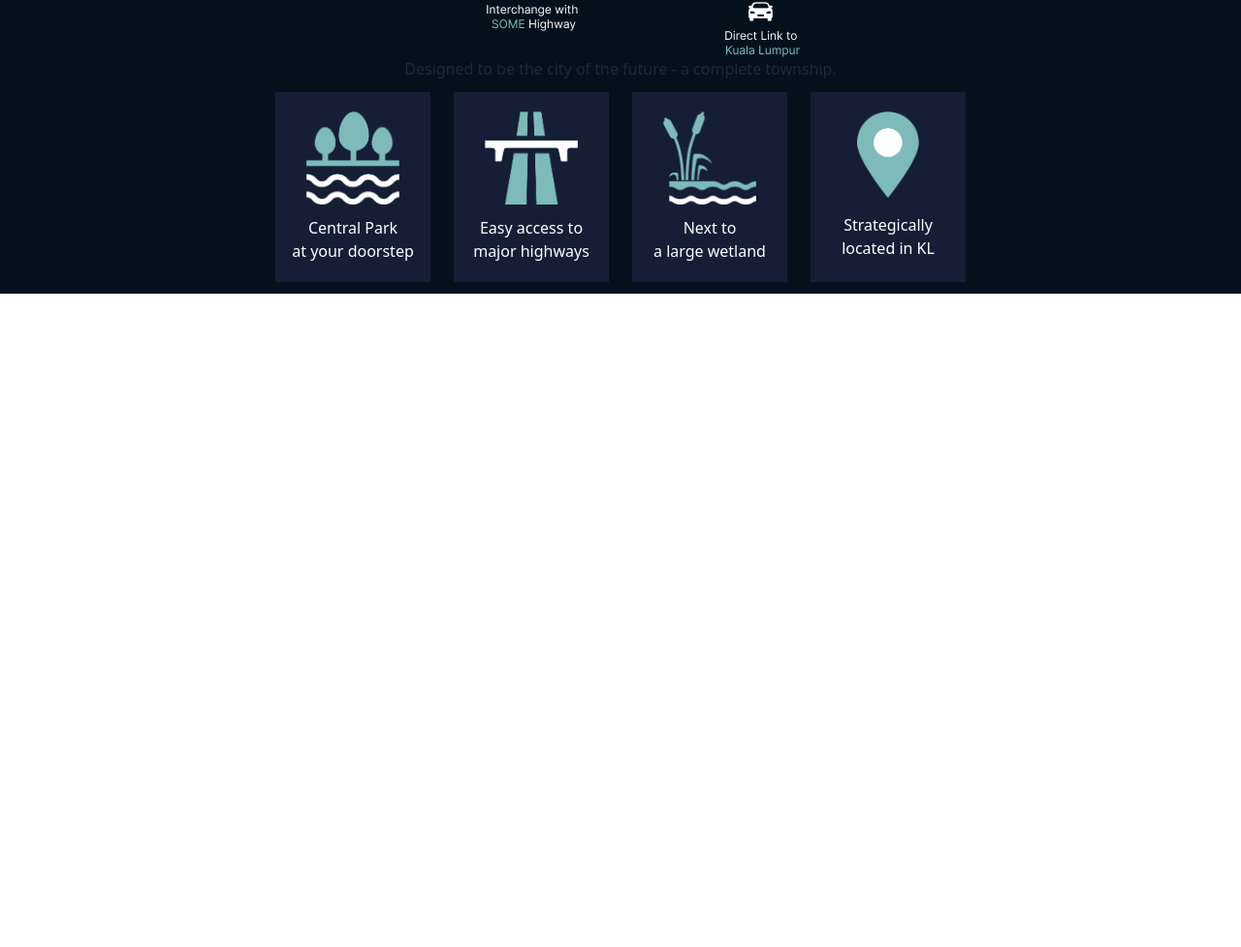
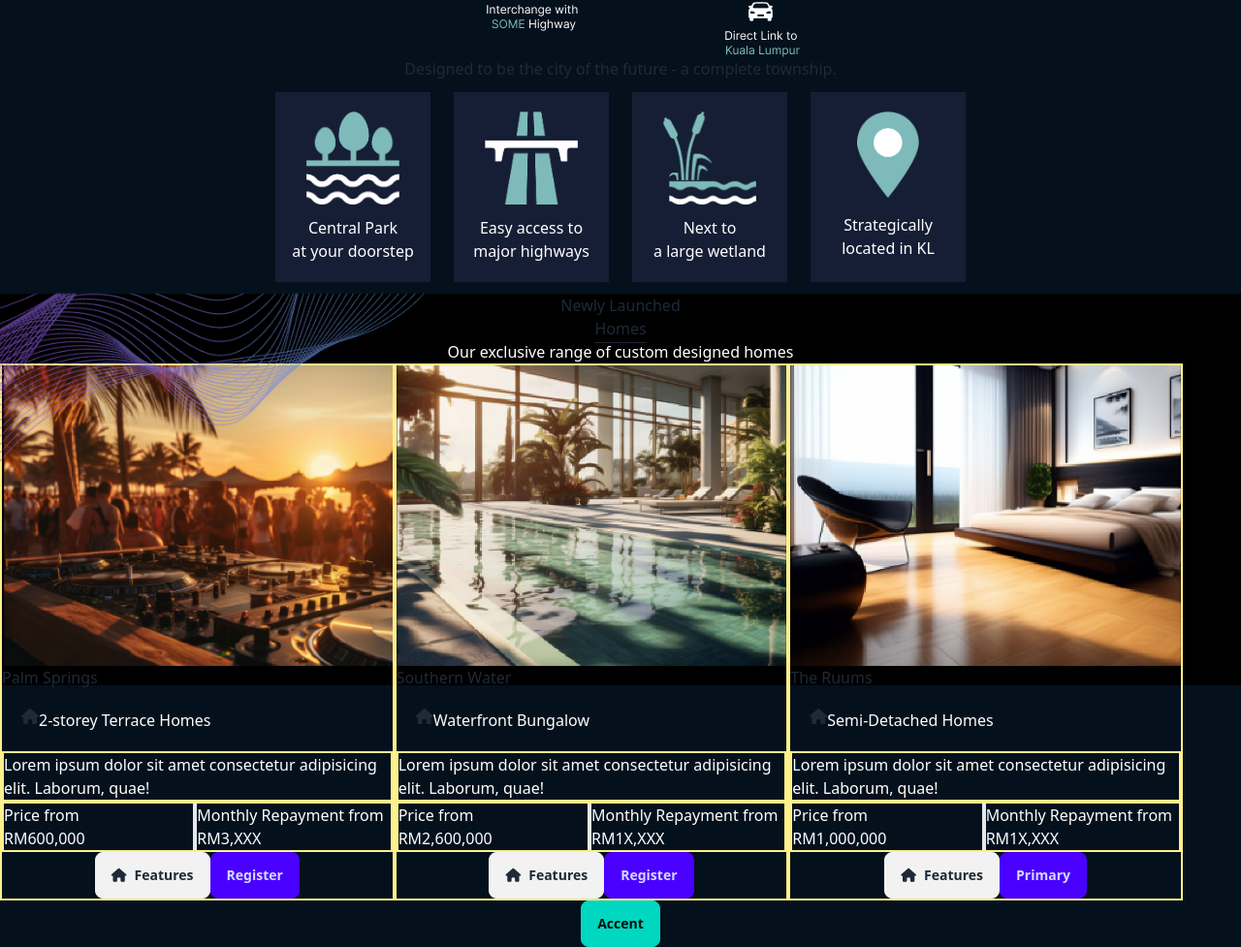
Before and after one commit to leeling02/Property-Landing-Page, a website: page public/index.html in a window 1280 px wide. Shown: the part 1475-2452 px from the top of the page at 97% size. Before the commit the page ends 1778 px from the top, so only its background shows below. Drawn offline with Linux system fonts and the light colour scheme.

Commit message:
Section 3 - without design

```diff
--- a/public/index.html
+++ b/public/index.html
@@ -172,73 +172,106 @@
                                 <p>Strategically<br><span>located in KL</span></p>
                             </div>
                         </div>
+                    </div>
+                </div>
+        </section>
+
+    <!--Section3-->
+    <section id="section3" class="relative w-full h-auto">
+        <img src="/src/img/element.png" alt="banner-element" class="w-full h-auto rotate-180 absolute left-0 top-0">
+        <div class="text-center">
+            <h1>Newly Launched</h1>
+            <h1 class="underline underline-offset-8">Homes</h1>
+            <p>Our exclusive range of custom designed homes</p>
+        </div>
+        <div class="flex flex-wrap">
+            <div class="product border-solid border-2 border-yellow-200">
+                <img src="/src/img/image 1.png" alt="image">
+                <h4>Palm Springs</h4>
+                <div class="flex p-5">
+                    <i class="fa-solid fa-house"></i>
+                    <p>2-storey Terrace Homes</p>
+                </div>
+                <div class="border-solid border-2 border-yellow-200">
+                    <p>Lorem ipsum dolor sit amet consectetur adipisicing elit. Laborum, quae!</p>
+                </div>
+                <div class="flex border-solid border-2 border-yellow-200">
+                    <div class="border-solid border-r-4 border-yellow-20 w-1/2">
+                        <p>Price from</p>
+                        <p>RM600,000</p>
+                    </div>
+                    <div>
+                        <p>Monthly Repayment from</p>
+                        <p>RM3,XXX</p>
+                    </div>
+                </div>
+                <div class="flex justify-center">
+                    <button class="btn"> <i class="fa-solid fa-house"></i>Features</button>
+                    <button class="btn btn-primary">Register</button>
+                </div>
+            </div>
+            <div class="product border-solid border-2 border-yellow-200">
+                <img src="/src/img/image 2.png" alt="image">
+                <h4>Southern Water</h4>
+                <div class="flex p-5">
+                    <i class="fa-solid fa-house"></i>
+                    <p>Waterfront Bungalow</p>
+                </div>
+                <div class="border-solid border-2 border-yellow-200">
+                    <p>Lorem ipsum dolor sit amet consectetur adipisicing elit. Laborum, quae!</p>
+                </div>
+                <div class="flex border-solid border-2 border-yellow-200">
+                    <div class="border-solid border-r-4 border-yellow-20 w-1/2">
+                        <p>Price from</p>
+                        <p>RM2,600,000</p>
+                    </div>
+                    <div>
+                        <p>Monthly Repayment from</p>
+                        <p>RM1X,XXX</p>
+                    </div>
+                </div>
+                <div class="flex justify-center">
+                    <button class="btn"> <i class="fa-solid fa-house"></i>Features</button>
+                    <button class="btn btn-primary">Register</button>
+                </div>
+            </div>
+            <div class="product border-solid border-2 border-yellow-200">
+                <img src="/src/img/image 3.png" alt="image">
+                <h4>The Ruums</h4>
+                <div class="flex p-5">
+                    <i class="fa-solid fa-house"></i>
+                    <p>Semi-Detached Homes</p>
+                </div>
+                <div class="border-solid border-2 border-yellow-200">
+                    <p>Lorem ipsum dolor sit amet consectetur adipisicing elit. Laborum, quae!</p>
+                </div>
+                <div class="flex border-solid border-2 border-yellow-200">
+                    <div class="border-solid border-r-4 border-yellow-20 w-1/2">
+                        <p>Price from</p>
+                        <p>RM1,000,000</p>
+                    </div>
+                    <div>
+                        <p>Monthly Repayment from</p>
+                        <p>RM1X,XXX</p>
+                    </div>
+                </div>
+                <div class="flex justify-center">
+                    <button class="btn"> <i class="fa-solid fa-house"></i>Features</button>
+                    <button class="btn btn-primary">Primary</button>
                 </div>
             </div>
 
+            <div class="block m-auto">
+                <button class="btn btn-accent">Accent</button>
+            </div>
 
-                </div>
 
-            </section>
+        </div>
+    </section>
 
 
 
-        <!--Desktop Device-->
-        <!-- <div>
-            <div>
-                <img src="/src/img/map.png" alt="map">
-            </div>
 
-            <div>
-                <i class="fa-regular fa-circle-left"></i>
-                <img src="/src/img/highway 2.png" alt="icon">
-                <p>Interchange with</p>
-                <p>SOME Highway</p>
-            </div>
-        </div>
-
-            <div>
-                <div>
-                    <img src="" alt="">
-                </div>
-
-                <div>
-                    <i class="fa-regular fa-circle-down"></i>
-                    <img src="/src/img/car.png" alt="icon">
-                    <p>Direct Link to</p>
-                    <p>Kuala Lumpur</p>
-                </div>
-            </div>
-
-
-        <div>
-            <div>
-                <p>Designed to be the city of the future - a complete township.</p>
-            </div>
-
-            <div>
-                <div>
-                    <img src="/src/img/park.png" alt="icon">
-                    <p>Central Park</p>
-                    <p>at your doorstep</p>
-                </div>
-                <div>
-                    <img src="/src/img/highway.png" alt="icon">
-                    <p>Easy access to</p>
-                    <p>major highways</p>
-                </div>
-                <div>
-                    <img src="/src/img/wetlands.png" alt="icon">
-                    <p>Next to</p>
-                    <p>a large wetland</p>
-                </div>
-                <div>
-                    <img src="/src/img/location.png" alt="icon">
-                    <p>Strategically</p>
-                    <p>located in KL</p>
-                </div>
-
-            </div>
-        </div> -->
 
 
     </main>
--- a/src/input.css
+++ b/src/input.css
@@ -29,13 +29,28 @@ p {
     top:65%;
 }
 
+/*Section-3*/
+#section3 {
+    background: linear-gradient(180deg, black 60%, #04111D 40%);
+}
+#section3 .product {
+    flex: 0 1 100%;
+}
 
 
 
 
-@media screen and (min-width: 1280px) {
+
+
+@media screen and (min-width: 1024px) {
     #menu {
         visibility: visible;
     }
+    #section3 .product {
+        flex: 0 1 calc(33.333% - 20px);
+
+    }
+
+
 
   }
```
Also changed, not shown: public/style.css, src/img/image 1.png (added), src/img/image 2.png (added), src/img/image 3.png (added), 2 other files.
